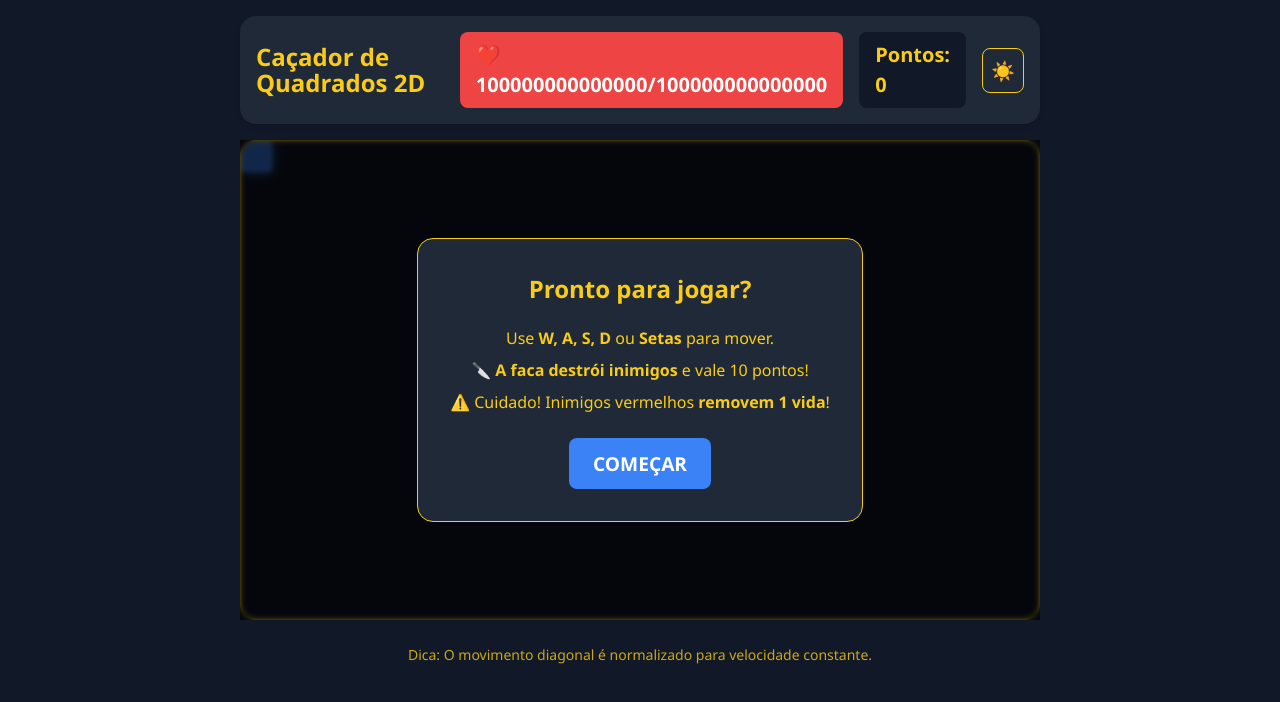
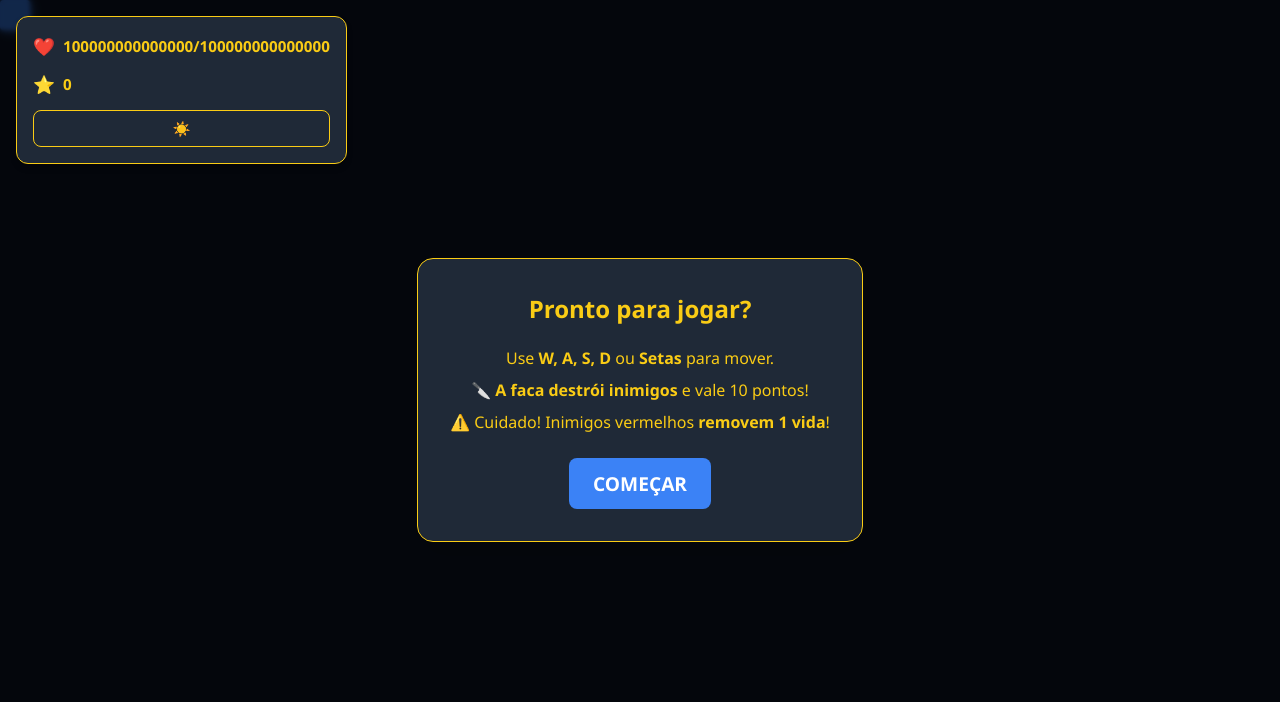
Before and after one commit to MViniciusCoffe/jogo-serverless, a React (Vite) app: page / in a window 1280 px wide. Shown: the top 702 px of the page. Built offline with nearby package versions, Linux system fonts and the light colour scheme.

Commit message:
refactor: resizing game map and menu

```diff
--- a/src/App.css
+++ b/src/App.css
@@ -31,87 +31,85 @@
 
 /* Container Principal */
 .app-container {
-  min-height: 100vh;
-  min-width: 100vw;
-  padding: 1rem;
+  height: 100vh;
+  width: 100vw;
+  padding: 0;
+  margin: 0;
   font-family: 'Segoe UI', Tahoma, Geneva, Verdana, sans-serif;
   background: var(--bg-main);
   color: var(--text-main);
   transition: background-color 0.3s;
-  display: flex;
-  justify-content: center;
+  overflow: hidden;
 }
 
-.game-wrapper {
-  width: 100%;
-  max-width: 800px;
+/* HUD - Menu no canto superior esquerdo */
+.game-hud {
+  position: absolute;
+  top: 1rem;
+  left: 1rem;
+  z-index: 100;
+  background: var(--bg-card);
+  padding: 1rem;
+  border-radius: 0.75rem;
+  box-shadow: 0 4px 6px -1px rgba(0, 0, 0, 0.3);
+  border: 1px solid var(--text-main);
+}
+
+.hud-content {
   display: flex;
   flex-direction: column;
-  gap: 1rem;
+  gap: 0.75rem;
+  min-width: 120px;
 }
 
-/* Header */
-.header {
+.hud-stat {
   display: flex;
-  justify-content: space-between;
   align-items: center;
-  background: var(--bg-card);
-  padding: 1rem;
-  border-radius: 1rem;
-  box-shadow: 0 4px 6px -1px rgba(0, 0, 0, 0.1);
+  gap: 0.5rem;
+  font-size: 0.95rem;
+  font-weight: bold;
 }
 
-.game-title {
-  margin: 0;
-  font-size: 1.5rem;
+.hud-label {
+  font-size: 1.1rem;
 }
 
-.header-controls {
-  display: flex;
-  align-items: center;
-  gap: 1rem;
+.hud-button {
+  background: var(--player-color);
+  color: white;
+  border: none;
+  padding: 0.5rem 0.75rem;
+  border-radius: 0.5rem;
+  cursor: pointer;
+  font-size: 0.9rem;
+  font-weight: bold;
+  transition: opacity 0.2s;
 }
 
-.health-display {
-  font-size: 1.25rem;
-  font-weight: bold;
-  padding: 0.5rem 1rem;
-  background: var(--enemy-color);
-  color: white;
-  border-radius: 0.5rem;
+.hud-button:hover {
+  opacity: 0.85;
 }
 
-.score-display {
-  font-size: 1.25rem;
-  font-weight: bold;
-  padding: 0.5rem 1rem;
-  background: var(--bg-main);
-  border-radius: 0.5rem;
+.hud-button.theme-toggle {
+  background: none;
+  color: var(--text-main);
+  border: 1px solid var(--text-main);
 }
 
-.theme-toggle {
-  background: none;
-  border: 1px solid var(--text-main);
-  border-radius: 0.5rem;
-  padding: 0.5rem;
-  cursor: pointer;
-  font-size: 1.2rem;
-  color: var(--text-main);
-}
-
-.theme-toggle:hover {
+.hud-button.theme-toggle:hover {
   opacity: 0.8;
 }
 
 /* Arena do Jogo */
 .game-arena-container {
-  position: relative;
+  position: absolute;
+  top: 0;
+  left: 0;
   width: 100%;
-  height: 60vh;
-  min-height: 400px;
+  height: 100%;
   background-color: var(--arena-bg);
-  border: 2px solid var(--text-main);
-  border-radius: 1rem;
+  border: none;
+  border-radius: 0;
   overflow: hidden;
   cursor: crosshair;
 }
@@ -237,15 +235,3 @@
   color: var(--text-main);
   border: 1px solid var(--text-main);
 }
-
-/* Footer */
-.controls-footer {
-  text-align: center;
-  color: var(--text-main);
-  opacity: 0.8;
-}
-
-.hint {
-  font-size: 0.875rem;
-  margin-top: 0.5rem;
-}
--- a/src/App.jsx
+++ b/src/App.jsx
@@ -3,10 +3,10 @@ import { GAME_CONFIG } from './constants/gameConfig';
 import { useGameLoop } from './hooks/useGameLoop';
 import { useKeyboardControls } from './hooks/useKeyboardControls';
 import { useContainerSize } from './hooks/useContainerSize';
-import { GameHeader } from './components/GameHeader';
+import { usePauseKey } from './hooks/usePauseKey';
+import { GameHUD } from './components/GameHUD';
 import { GameArena } from './components/GameArena';
 import { GameOverlay } from './components/GameOverlay';
-import { GameFooter } from './components/GameFooter';
 import './App.css';
 
 const App = () => {
@@ -23,6 +23,7 @@ const App = () => {
   const knifeRef = useRef(null);
   const enemiesRef = useRef([]);
   const containerRef = useRef(null);
+  const loopStartedRef = useRef(false);
 
   // Estado do jogo (não causa re-render)
   const gameState = useRef({
@@ -44,6 +45,28 @@ const App = () => {
     container: { width: 0, height: 0 }
   });
 
+  // Handlers
+  const startGame = useCallback(() => {
+    setScore(0);
+    setHealth(GAME_CONFIG.PLAYER.MAX_HEALTH);
+    setIsGameOver(false);
+    gameState.current.player.x = GAME_CONFIG.PLAYER.INITIAL_X;
+    gameState.current.player.y = GAME_CONFIG.PLAYER.INITIAL_Y;
+    gameState.current.knife.angle = 0;
+    gameState.current.enemies = [];
+    setEnemies([]);
+    setGameActive(true);
+  }, []);
+
+  const stopGame = useCallback(() => {
+    setGameActive(false);
+    loopStartedRef.current = false;
+  }, []);
+
+  const toggleTheme = useCallback(() => {
+    setDarkMode(!darkMode);
+  }, []);
+
   // Custom Hooks
   const { startLoop, stopLoop } = useGameLoop(
     gameState,
@@ -56,12 +79,12 @@ const App = () => {
     () => {
       setGameActive(false);
       setIsGameOver(true);
-      stopLoop();
     }
   );
 
   useKeyboardControls(gameState);
   useContainerSize(containerRef, gameState);
+  usePauseKey(gameActive, stopGame);
 
   // Sincronizar enemies com o estado do React para renderização
   React.useEffect(() => {
@@ -74,42 +97,20 @@ const App = () => {
     }
   }, [gameActive]);
 
-  // Handlers
-  const startGame = () => {
-    setScore(0);
-    setHealth(GAME_CONFIG.PLAYER.MAX_HEALTH);
-    setIsGameOver(false);
-    gameState.current.player.x = GAME_CONFIG.PLAYER.INITIAL_X;
-    gameState.current.player.y = GAME_CONFIG.PLAYER.INITIAL_Y;
-    gameState.current.knife.angle = 0;
-    gameState.current.enemies = [];
-    setEnemies([]);
-    setGameActive(true);
+  // Iniciar loop do jogo quando gameActive muda para true
+  React.useEffect(() => {
+    if (gameActive && !loopStartedRef.current) {
+      loopStartedRef.current = true;
       startLoop();
-  };
-
-  const stopGame = () => {
-    setGameActive(false);
+    } else if (!gameActive) {
+      loopStartedRef.current = false;
       stopLoop();
-  };
-
-  const toggleTheme = () => {
-    setDarkMode(!darkMode);
-  };
+    }
+  }, [gameActive, startLoop, stopLoop]);
 
   return (
     <div className={`app-container ${darkMode ? 'dark' : 'light'}`}>
-      <div className="game-wrapper">
-
-        <GameHeader
-          score={score}
-          health={health}
-          maxHealth={GAME_CONFIG.PLAYER.MAX_HEALTH}
-          darkMode={darkMode}
-          onToggleTheme={toggleTheme}
-        />
-
-        <div style={{ position: 'relative' }}>
+      <div style={{ position: 'relative', width: '100%', height: '100vh' }}>
         <GameArena
           containerRef={containerRef}
           playerRef={playerRef}
@@ -129,10 +130,16 @@ const App = () => {
             score={score}
           />
         )}
-        </div>
 
-        <GameFooter gameActive={gameActive} onStop={stopGame} />
-
+        <GameHUD
+          score={score}
+          health={health}
+          maxHealth={GAME_CONFIG.PLAYER.MAX_HEALTH}
+          darkMode={darkMode}
+          onToggleTheme={toggleTheme}
+          gameActive={gameActive}
+          onPause={stopGame}
+        />
       </div>
     </div>
   );
--- /dev/null
+++ b/src/components/GameHUD.jsx
@@ -0,0 +1,26 @@
+import React from 'react';
+
+export const GameHUD = ({ score, health, maxHealth, darkMode, onToggleTheme, gameActive, onPause }) => {
+  return (
+    <div className="game-hud">
+      <div className="hud-content">
+        <div className="hud-stat">
+          <span className="hud-label">❤️</span>
+          <span>{health}/{maxHealth}</span>
+        </div>
+        <div className="hud-stat">
+          <span className="hud-label">⭐</span>
+          <span>{score}</span>
+        </div>
+        <button onClick={onToggleTheme} className="hud-button theme-toggle">
+          {darkMode ? '☀️' : '🌙'}
+        </button>
+        {gameActive && (
+          <button onClick={onPause} className="hud-button">
+            ⏸️ P
+          </button>
+        )}
+      </div>
+    </div>
+  );
+};
--- /dev/null
+++ b/src/hooks/usePauseKey.js
@@ -0,0 +1,17 @@
+import { useEffect } from 'react';
+
+export const usePauseKey = (gameActive, onPause) => {
+  useEffect(() => {
+    if (!gameActive) return;
+
+    const handleKeyDown = (e) => {
+      if (e.key.toLowerCase() === 'p') {
+        e.preventDefault();
+        onPause();
+      }
+    };
+
+    window.addEventListener('keydown', handleKeyDown);
+    return () => window.removeEventListener('keydown', handleKeyDown);
+  }, [gameActive, onPause]);
+};
```
Lines whose indentation alone changed are shown as unchanged.
